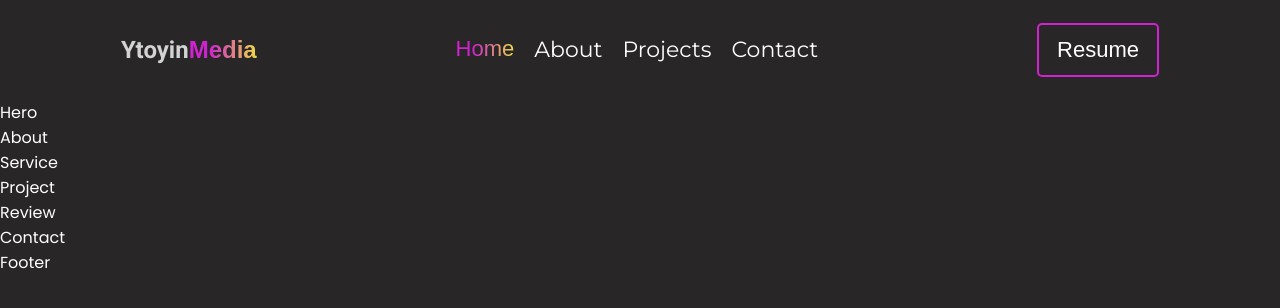
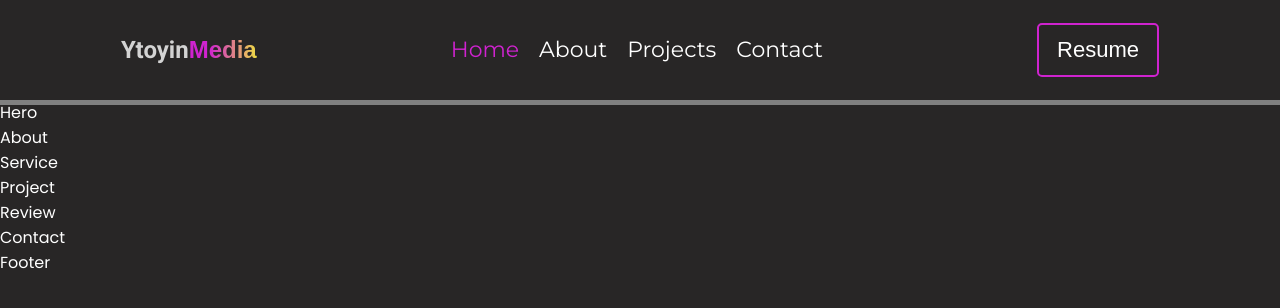
Before and after one commit to ytoyin67/portfolio, a React (Vite) app: page / in a window 1280 px wide. Shown: the top 308 px of the page. Built offline with nearby package versions, Linux system fonts and the light colour scheme.

Commit message:
navbar mobile responsiveness fixed

```diff
--- a/src/components/navbar/Navbar.css
+++ b/src/components/navbar/Navbar.css
@@ -7,6 +7,7 @@
   padding: 0 25px;
   margin: 0 auto;
   overflow-x: hidden;
+
 }
 
 .nav-flex{
@@ -109,7 +110,7 @@
     right: 0;
     width: 100%;
     height: 100vh;
-    background: linear-gradient(rgb(13, 1, 27,.97) 50%,rgb(34, 2, 50,.9)) no-repeat;
+    background: linear-gradient(rgb(13, 1, 27,.99) 50%,rgb(34, 2, 50,.99)) no-repeat;
     z-index: 10;
 
     display: flex;
--- a/src/components/navbar/Navbar.jsx
+++ b/src/components/navbar/Navbar.jsx
@@ -10,13 +10,13 @@ const [toggle, setToggle] = useState(false)
 
 
   return (
-    <div>
+    <div style={{boxShadow: '0 5px 0px 0 grey'}}>
       <nav className='navbar'>
 
          <h1 style={{color: 'lightgrey', cursor: 'pointer'}}>Ytoyin<span className='media'>Media</span></h1>
 
          <ul className='nav-flex'>
-           <li><a className='media' href="#">Home</a></li>
+           <li><a style={{color:'#cf23cf'}} href="#">Home</a></li>
            <li><a href="#About">About</a></li>
            <li><a href="#Service">Projects</a></li>
            <li><a href="#Project">Contact</a></li>
@@ -32,10 +32,10 @@ const [toggle, setToggle] = useState(false)
 
 
          <ul>
-           <li><a className='media' href="#">Home</a></li>
-           <li><a href="#About">About Us</a></li>
-           <li><a href="#Service">Services</a></li>
-           <li><a href="#project">Projects</a></li>
+           <li><a onClick={()=> setToggle(false)}  className='media' href="#">Home</a></li>
+           <li><a onClick={()=> setToggle(false)}  href="#About">About</a></li>
+           <li><a onClick={()=> setToggle(false)} href="#Service">Projects</a></li>
+           <li><a onClick={()=> setToggle(false)} href="#project">Contact</a></li>
          </ul>
          <button className='mobile-resume' style={{}}>Resume</button>
 
```
